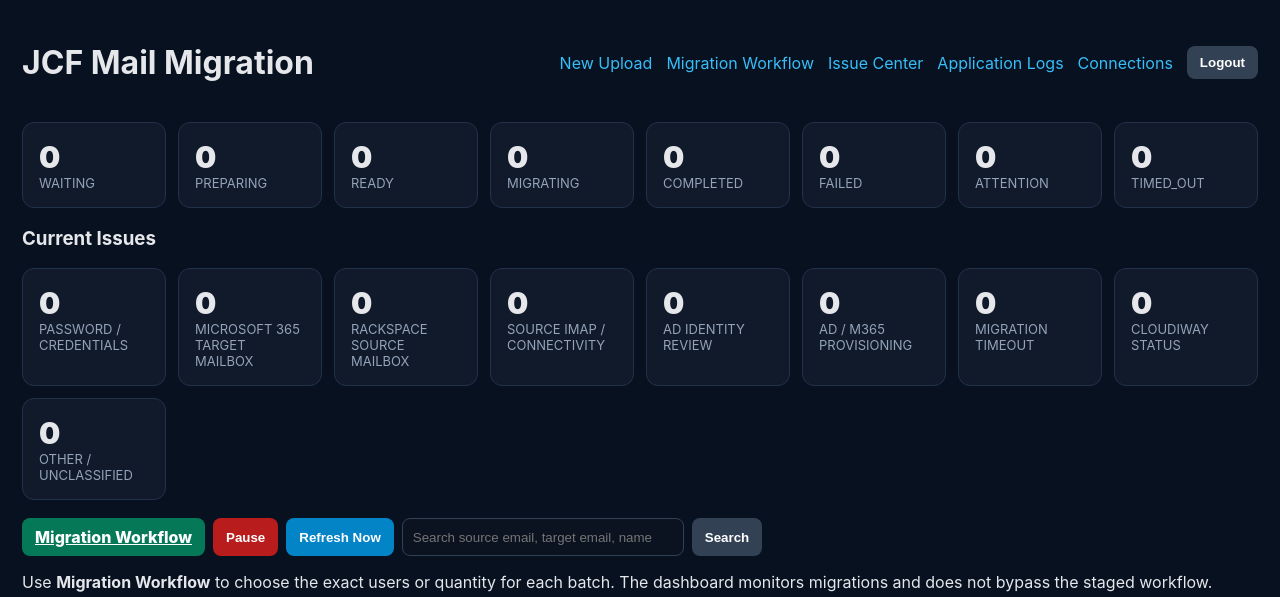
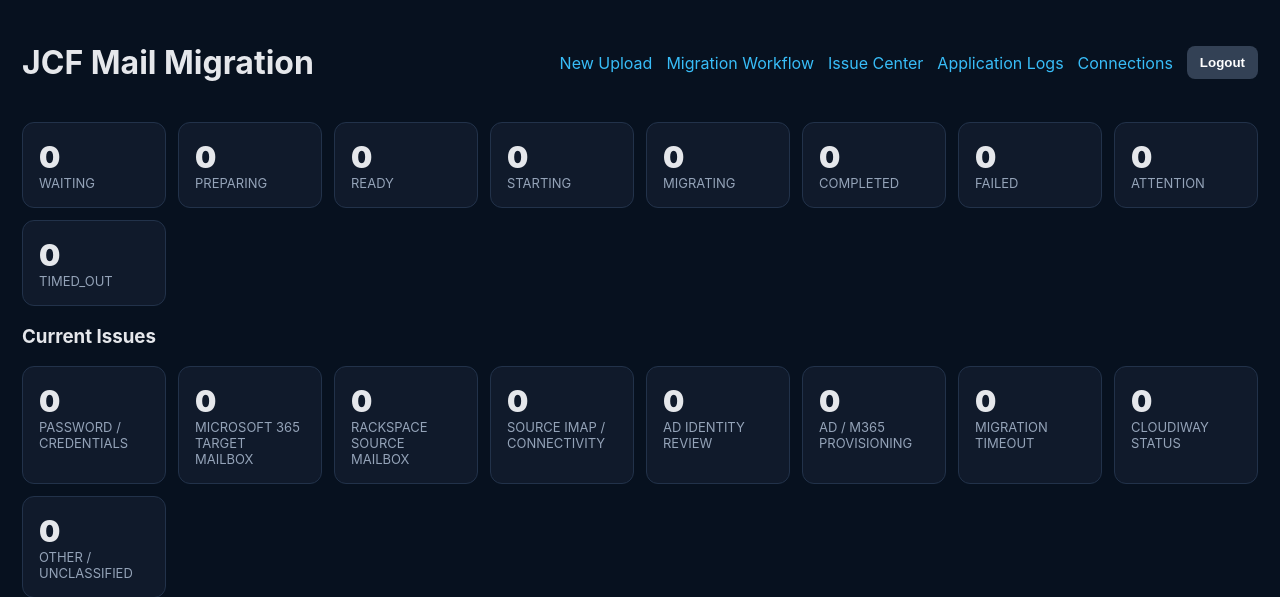
Before and after one commit to nigelebrown/cloudiway-migration-manager, a FastAPI app: page /dashboard in a window 1280 px wide. Shown: the top 597 px of the page. Run offline with FastAPI, Linux system fonts and the light colour scheme; the visitor is signed in with stand-in values (Sample User, id 1); data that the repository does not hold is empty; parts of the project's set-up code (start-up, migrations or seed data) failed here and were passed over.

Commit message:
Show STARTING separately from confirmed MIGRATING

```diff
--- a/app/templates/dashboard.html
+++ b/app/templates/dashboard.html
@@ -22,7 +22,7 @@ async function load(){
   }
 }
 function render(d){
- const names=['waiting','preparing','ready','migrating','completed','failed','attention','timed_out'];
+ const names=['waiting','preparing','ready','starting','migrating','completed','failed','attention','timed_out'];
  document.getElementById('cards').innerHTML=names.map(s=>`<div class="card"><div class="n">${d.counts[s]||0}</div><div class="label">${s.toUpperCase()}</div></div>`).join('');
  const issueOrder=['credentials','target_mailbox','source_mailbox','source_connectivity','ad_identity','provisioning','timeout','cloudiway','other'];
  document.getElementById('issueCards').innerHTML=issueOrder.map(k=>`<a class="card" style="color:inherit;text-decoration:none" href="/issues?category=${encodeURIComponent(k)}"><div class="n">${(d.issue_counts||{})[k]||0}</div><div class="label">${esc((d.issue_labels||{})[k]||k).toUpperCase()}</div></a>`).join('');
```
